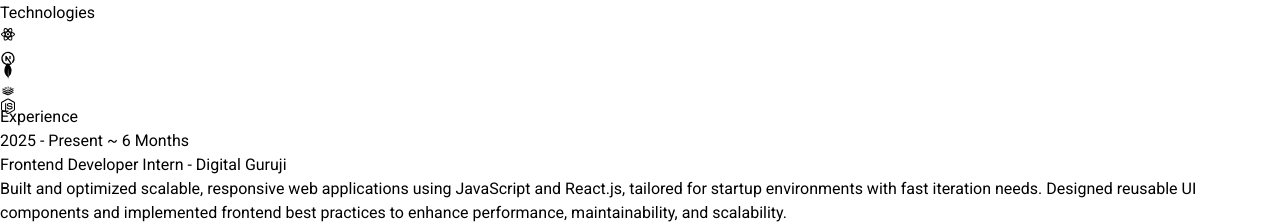
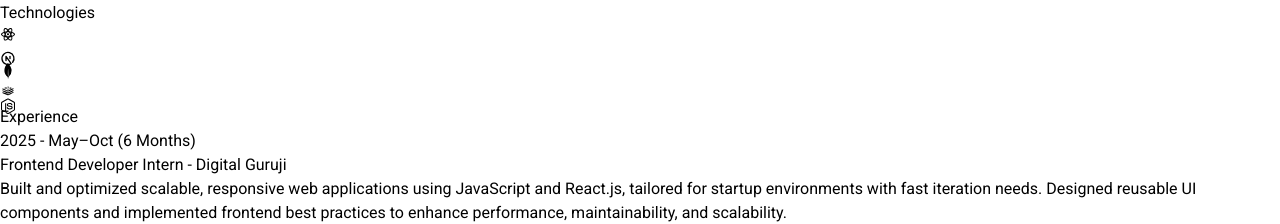
Before and after one commit to junaids79/Portfolio-website, a React (Vite) app: page / in a window 1280 px wide. Shown: the part 2205-2429 px from the top of the page. Built offline with nearby package versions, Linux system fonts and the light colour scheme.

Commit message:
Update index.js

```diff
--- a/src/constants/index.js
+++ b/src/constants/index.js
@@ -8,7 +8,7 @@ export const ABOUT_TEXT = `I am a dedicated and versatile full stack developer w
 
 export const EXPERIENCES = [
    {
-    year: "2025 - Present ~ 6 Months",
+    year: "2025 - May–Oct  (6 Months)",
     role: "Frontend Developer Intern",
     company: "Digital Guruji",
     description: `Built and optimized scalable, responsive web applications using JavaScript and React.js, tailored for startup environments with fast iteration needs.
```
